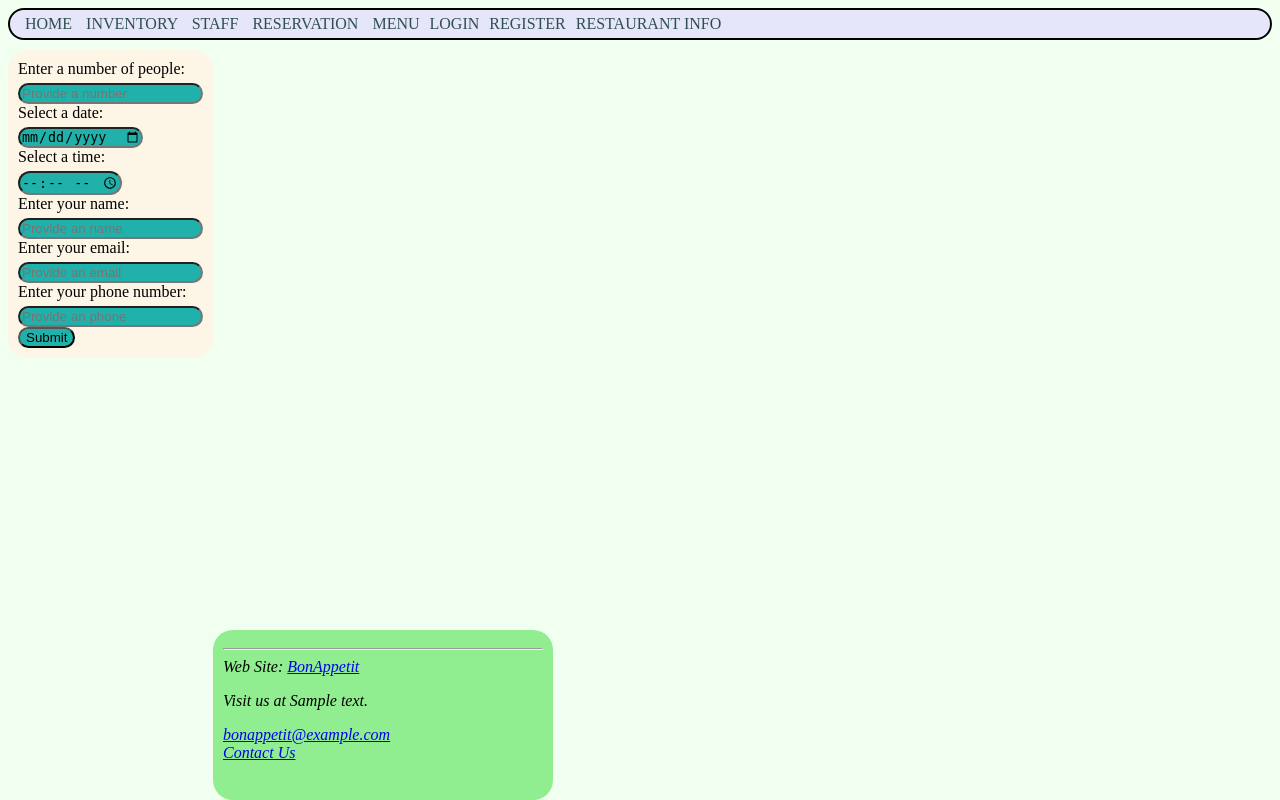
After one commit to coolryan/BonAppetitRestaurantManagementSystem, a PHP site: page /reservation.php in a window 1280 px wide. The commit adds this page. Run offline with PHP 8.4, Linux system fonts and the light colour scheme; tables that the repository leaves empty hold one stand-in row (values such as "Sample post").

Commit message:
change serervation page, create form, create two new tables in mysql

```diff
--- a/public/Header.php
+++ b/public/Header.php
@@ -13,7 +13,7 @@ Purpose: To create navigation bar for restaurant mangement system
 			<a href="/Welcome.php">Home</a>
 			<a href="">Inventory</a>
 			<a href="/staff.php">Staff</a>
-			<a href="/reservation_schedule.php">Reservation/Schedule</a>
+			<a href="/reservation.php">Reservation</a>
 <?php
 	require_once("utils.php");
 	if(isLoggedIn()) {
--- /dev/null
+++ b/public/reservation.php
@@ -0,0 +1,98 @@
+<!DOCTYPE html>
+<html>
+<head>
+	<meta charset="utf-8">
+	<meta name="viewport" content="width=device-width, initial-scale=1">
+	<title>Reservation Page</title>
+	<link rel="stylesheet" type="text/css" href="CSS/Main.css">
+</head>
+<body>
+	<?php
+		// Header
+		require_once("Header.php");
+		require_once("utils.php");
+		checkAndStartSession();
+		$logged_in = isLoggedIn();
+
+		// Connect to MySQL
+		require_once("Connect.php");
+	?>
+    <?php
+        if (isset($_POST['variable'])) {
+            $reservation_id = (empty($_POST['reservation_id'])) ? null : $_POST['reservation_id'];
+            $numberOfPeople = $_POST['numberOfPeople'];
+            $name = $_POST['name'];
+            $email = $_POST['email'];
+            $phone = $_POST['phone'];
+            $date = $_POST['rest_date'];
+            $time = $_POST['rest_time'];
+
+            if($reservation_id == null) {
+                $qry = "INSERT INTO reservation_table (reservation_id, numberOfPeople, name, email, phone, rest_date, rest_time) VALUES (NULL, '{$email}', '{$phone}', '{$date}', '{$time}')";
+            }
+            else {
+                $qry = "UPDATE reservation_table SET name='{$name}', email='{$email}', phone='{$cuisine_type}', rest_date= '{$date}',rest_time= '{$time}'  WHERE reservation_id={$reservation_id}";
+            }
+
+            $qry_result = mysqli_query($conn, $qry);
+            if($qry_result) {
+                $success = True;
+            }
+
+            if(isset($error_msg)) {
+                echo "<p class='error'>".$error_msg."</p>";
+            } else if(isset($success) && $success) {
+                echo "<p class='success'>Menu item saved!</p>";
+            }
+        }
+
+        else if(!empty($_GET['$reservation_id'])) {
+            $reservation_id = $_GET['$reservation_id'];
+            $qry_result = mysqli_query($conn, "SELECT * FROM reservation_table where $reservation_id= {$reservation_id}");
+            $restaurant_table = mysqli_fetch_assoc($qry_result);
+            $numberOfPeople = $restaurant_table["numberOfPeople"];
+            $name = $restaurant_table["name"];
+            $email = $restaurant_table["email"];
+            $phone = $restaurant_table["phone"];
+            $date = $restaurant_table["rest_date"];
+            $time = $restaurant_table["rest_time"];
+        }
+        else {
+            $reservation_id = "";
+            $numberOfPeople = "";
+            $name = "";
+            $email = "";
+            $phone = "";
+            $date = "";
+            $time = "";
+        }
+    ?>
+	<form action="reservation.php" method="POST">
+        <input type="hidden" name="reservation_id" value="<?=$reservation_id?>">
+
+        <label>Enter a number of people:</label>
+        <input type="text" name="numberOfPeople" value="<?=$numberOfPeople?>" placeholder="Provide a number">
+
+        <label>Select a date:</label>
+        <input type="date" name="dateForm" value="<?=$date?>">
+
+        <label>Select a time:</label>
+        <input type="time" name="timeForm" value="<?=$time?>">
+
+        <label>Enter your name:</label>
+        <input type="text" name="name" value="<?=$name?>" placeholder="Provide an name" required>
+
+        <label>Enter your email:</label>
+        <input type="text" name="email" value="<?=$email?>" placeholder="Provide an email" required>
+
+        <label>Enter your phone number:</label>
+        <input type="text" name="phone" value="<?=$phone?>" placeholder="Provide an phone" required>
+
+        <input type="submit" name="Submit">
+    </form>
+	<?php
+		// Footer
+		require_once("Footer.php");
+	?>
+</body>
+</html>
```
Also changed, not shown: add_data.sql (+6 -15 lines), create_db.sql (+17 -1 lines), public/reservation_schedule.php (deleted, +0 -133 lines).
